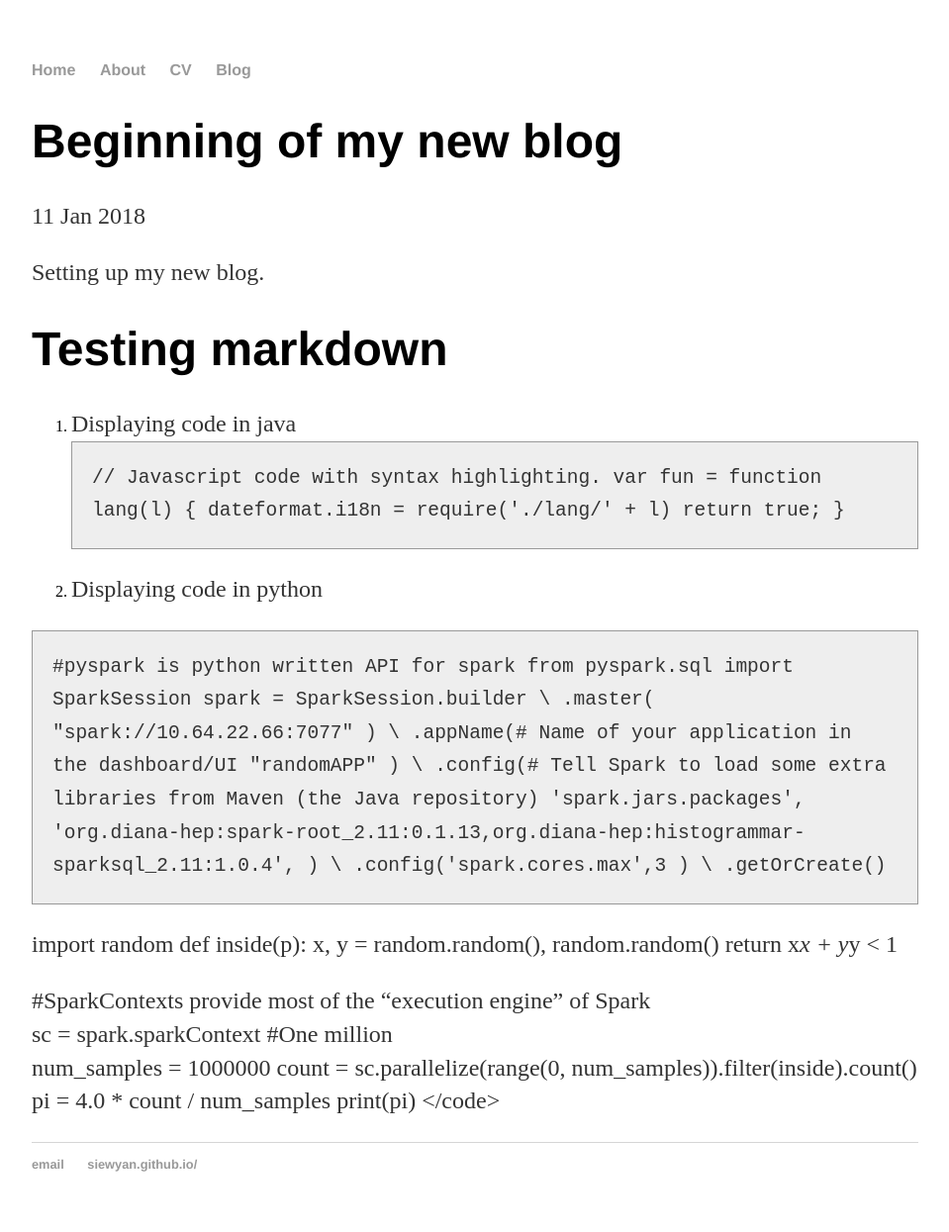
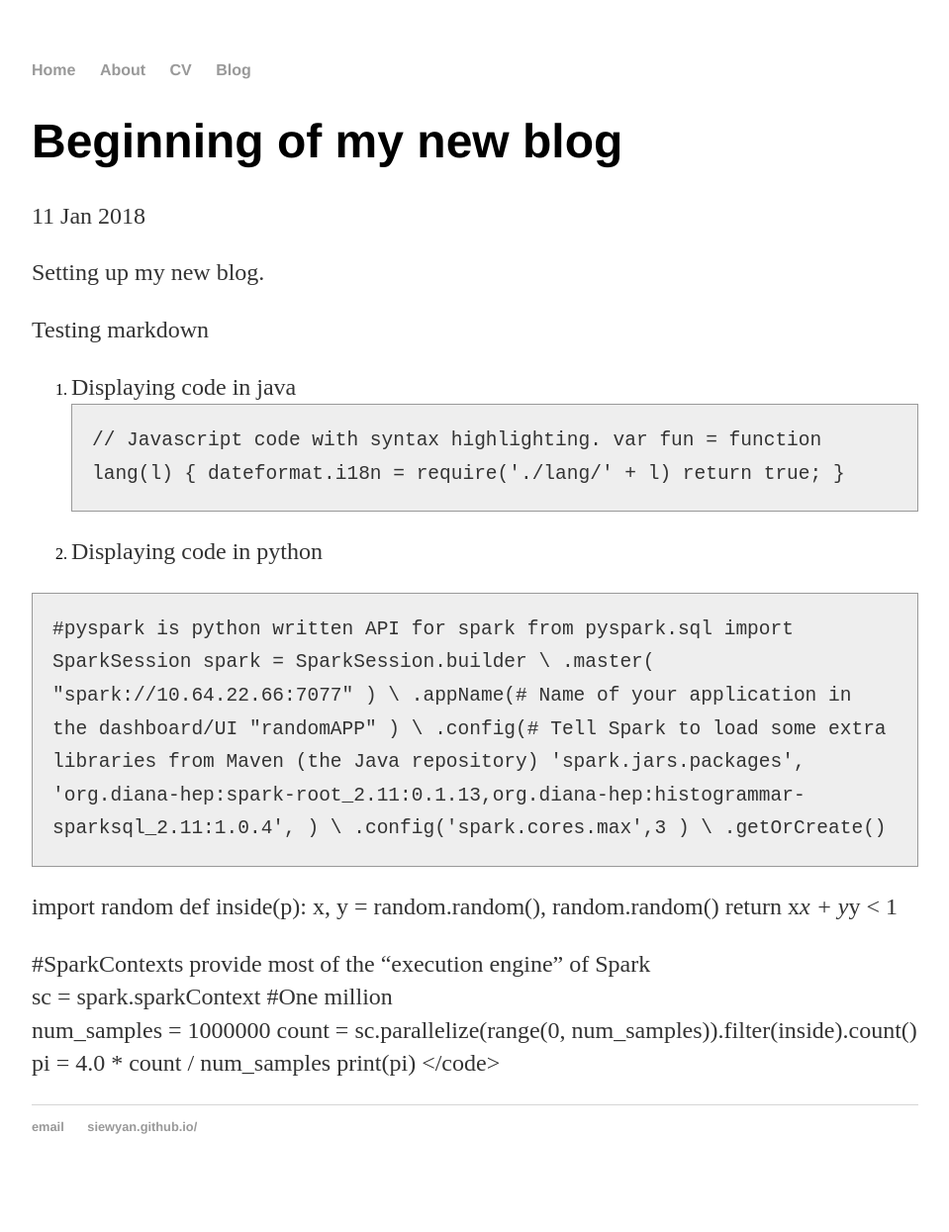
Before and after one commit to SiewYan/SiewYan.github.io, a Jekyll site: the page built from _posts/2018-01-11-NewBlog.md, in a window 1280 px wide. Shown: the whole page at 99% size, without its empty margins (160-1119 px from the left). Built offline with Jekyll 4.4.1, drawn with Linux system fonts in a browser that asks for light colours; after the commit the page ends 1208 px from its top, so only the background shows below that.

```diff
--- a/_posts/2018-01-11-NewBlog.md
+++ b/_posts/2018-01-11-NewBlog.md
@@ -6,7 +6,7 @@ date: 2018-01-11
 
 Setting up my new blog.
 
-# Testing markdown
+Testing markdown
 
 1. Displaying code in java
 <code>
```
